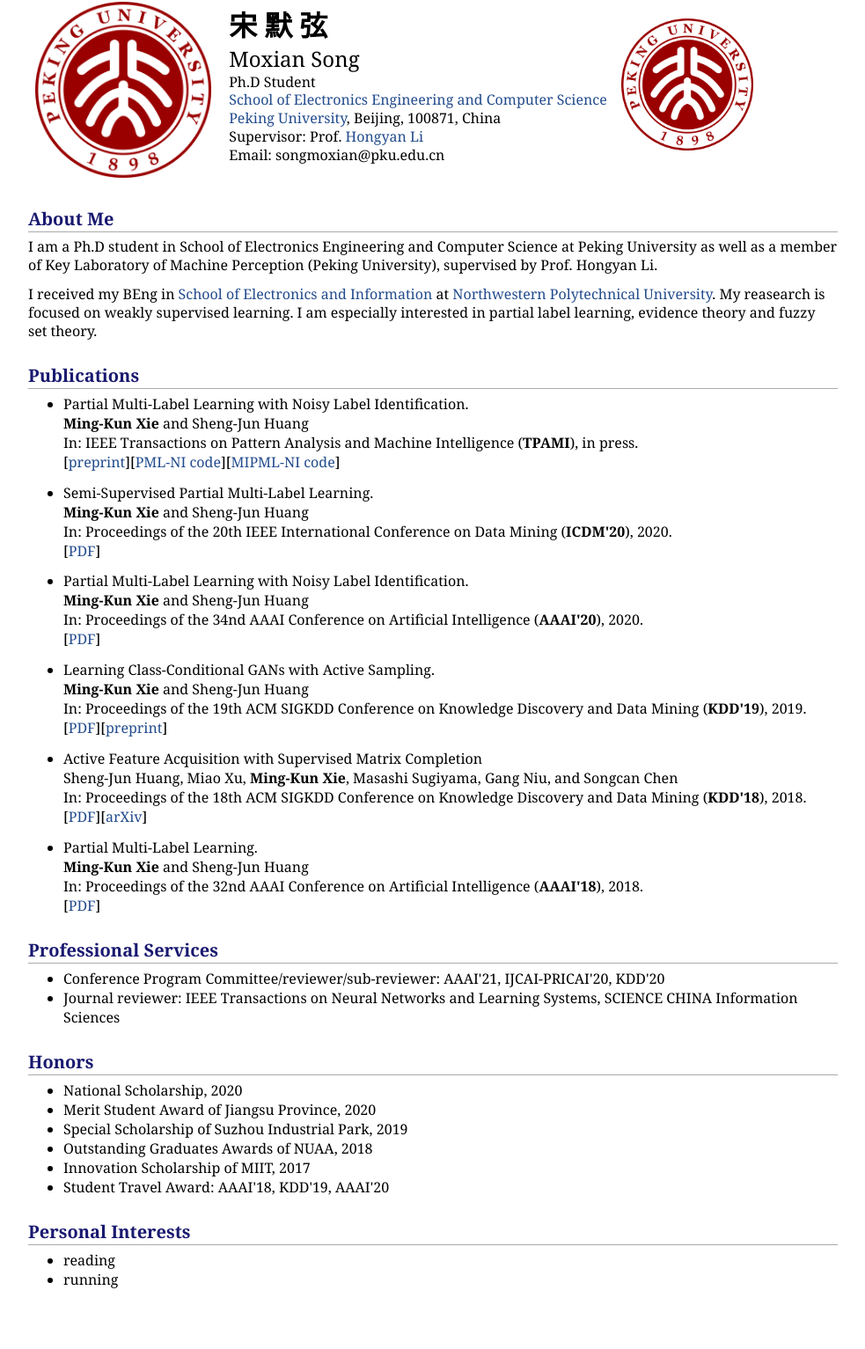
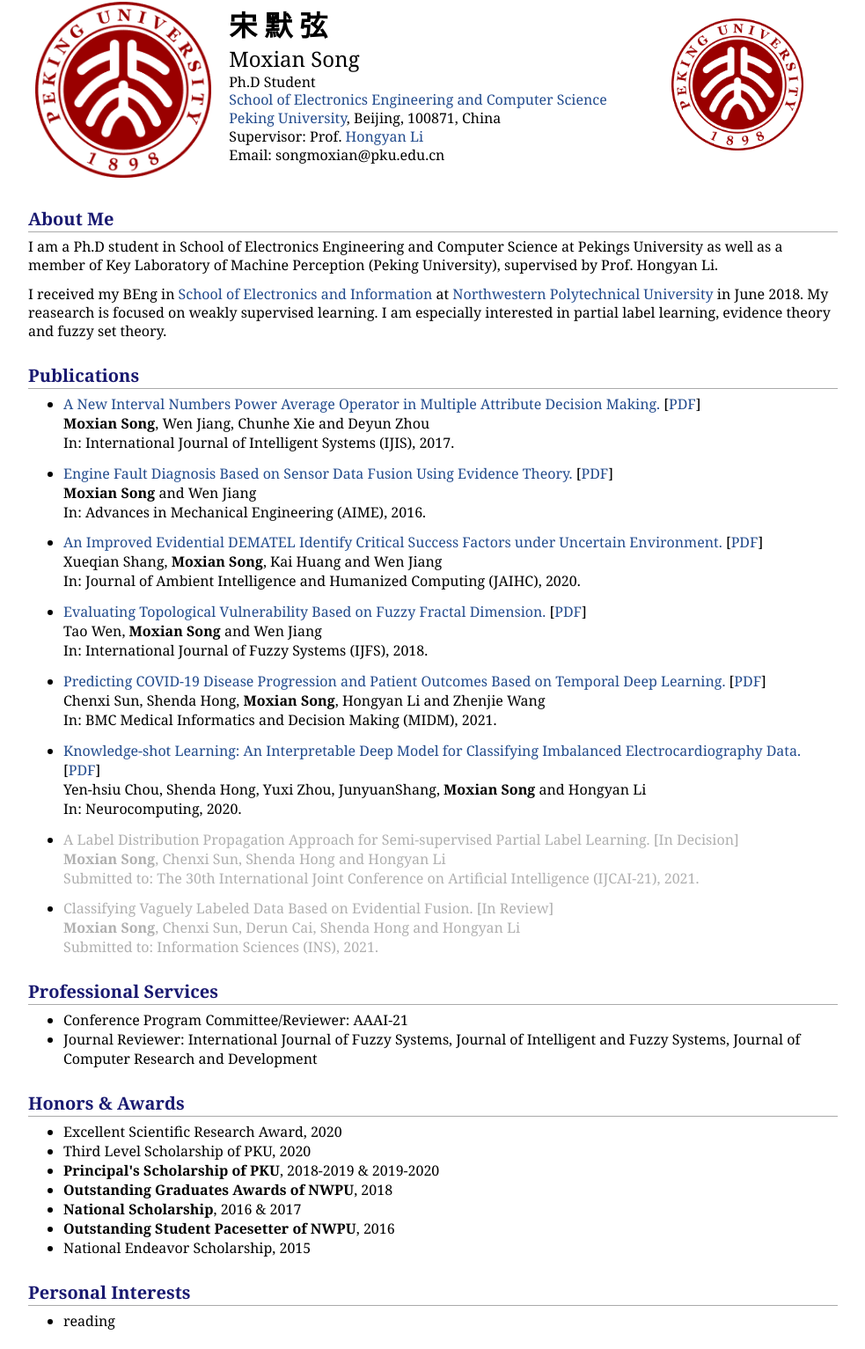
Before and after one commit to Song-Moxian/Song-Moxian, a Jekyll site: the page index.html, which Jekyll copies as it is, in a window 1280 px wide. Shown: the whole page at 88% size, without its empty margins (148-1131 px from the left). Built offline with Jekyll 4.4.1, drawn with Linux system fonts in a browser that asks for light colours; before the commit the page ends 1486 px from its top, so only the background shows below that.

Commit message:
Complete Ver.1

```diff
--- a/index.html
+++ b/index.html
@@ -5,7 +5,7 @@
 <meta name="generator" content="jemdoc, see http://jemdoc.jaboc.net/" />
 <meta http-equiv="Content-Type" content="text/html;charset=utf-8" />
 <link rel="stylesheet" href="jemdoc.css" type="text/css" />
-<title>Ming-Kun Xie at NUAA</title>
+<title>Moxian Song at PKU</title>
 </head>
 <body>
 <div id="layout-content">
@@ -20,57 +20,106 @@
 Supervisor: Prof. <a href="https://www.cis.pku.edu.cn/info/1084/1250.htm">Hongyan Li</a> <br />
 Email: songmoxian@pku.edu.cn <br />
 </td>
+<td>
+&nbsp;&nbsp;&nbsp;&nbsp;&nbsp;&nbsp;&nbsp;&nbsp;&nbsp;&nbsp;
+</td>
 <td valign="center">
-<p align="center"><a href="https://www.pku.edu.cn/" target="_blank"><img height="150" src="images/PKU_LOGO.png"  border="0"></a></p></td></tr></table>
+<p align="center"><a href="https://www.pku.edu.cn/"><img height="150" src="images/PKU_LOGO.png"></a></p></td></tr></table>
 
 
 <h2>About Me</h2>
-<p>I am a Ph.D student in School of Electronics Engineering and Computer Science at Peking University as well as a member of Key Laboratory of Machine Perception (Peking University), supervised by Prof. Hongyan Li.
+<p>I am a Ph.D student in School of Electronics Engineering and Computer Science at Pekings University as well as a member of Key Laboratory of Machine Perception (Peking University), supervised by Prof. Hongyan Li.
 
-<p>I received my BEng in <a href="http://dianzi.nwpu.edu.cn/">School of Electronics and Information</a> at <a href="https://www.nwpu.edu.cn/">Northwestern Polytechnical University</a>. My reasearch is focused on weakly supervised learning. I am especially interested in partial label learning, evidence theory and fuzzy set theory.</p>
+<p>I received my BEng in <a href="http://dianzi.nwpu.edu.cn/">School of Electronics and Information</a> at <a href="https://www.nwpu.edu.cn/">Northwestern Polytechnical University</a> in June 2018. My reasearch is focused on weakly supervised learning. I am especially interested in partial label learning, evidence theory and fuzzy set theory.</p>
 
 
 <h2>Publications</h2>
-
+<!--<h4><font face="Arial">Journal Publications:</font></h4>-->
 <ul style="list-style-type:disc">
-<li>Partial Multi-Label Learning with Noisy Label Identification.<br><b>Ming-Kun Xie</b> and Sheng-Jun Huang<br>In: IEEE Transactions on Pattern Analysis and Machine Intelligence (<strong>TPAMI</strong>), in press.<br>[<a href="publication/tpami-pmlni-preprint.pdf">preprint</a>][<a href="code/PMLNIcode.zip">PML-NI code</a>][<a href="code/MIPMLNIcode.zip">MIPML-NI code</a>]
-</li>
-</ul>
-<ul style="list-style-type:disc">
-<li>Semi-Supervised Partial Multi-Label Learning.<br><b>Ming-Kun Xie</b> and Sheng-Jun Huang<br>In: Proceedings of the 20th IEEE International Conference on Data Mining (<strong>ICDM'20</strong>), 2020.<br>[<a href="publication/icdm20-sspml.pdf">PDF</a>]
-</li>
-</ul>
-<ul style="list-style-type:disc">
-<li>Partial Multi-Label Learning with Noisy Label Identification.<br><b>Ming-Kun Xie</b> and Sheng-Jun Huang<br>In: Proceedings of the 34nd AAAI Conference on Artificial Intelligence (<strong>AAAI'20</strong>), 2020.<br>[<a href="publication/aaai20-pml-ni.pdf">PDF</a>]
-</li>
-</ul>
-<ul style="list-style-type:disc">
-<li>Learning Class-Conditional GANs with Active Sampling.<br><b>Ming-Kun Xie</b> and Sheng-Jun Huang <br>In: Proceedings of the 19th ACM SIGKDD Conference on Knowledge Discovery and Data Mining (<strong>KDD'19</strong>), 2019.<br>[<a href="publication/kdd19-alcg_pdf.pdf">PDF</a>][<a href="publication/kdd19-alcg.pdf">preprint</a>]
-</li>
-</ul>
-<ul style="list-style-type:disc">
-<li>Active Feature Acquisition with Supervised Matrix Completion<br>Sheng-Jun Huang, Miao Xu, <b>Ming-Kun Xie</b>, Masashi Sugiyama, Gang Niu, and Songcan Chen<br>In: Proceedings of the 18th ACM SIGKDD Conference on Knowledge Discovery and Data Mining (<strong>KDD'18</strong>), 2018.<br>[<a href="publication/kdd18-afasmc-conf.pdf">PDF</a>][<a href="https://arxiv.org/pdf/1802.05380.pdf">arXiv</a>]
-</li>
-</ul>
-<ul style="list-style-type:disc">
-<li>Partial Multi-Label Learning.<br><b>Ming-Kun Xie</b> and Sheng-Jun Huang<br>In: Proceedings of the 32nd AAAI Conference on Artificial Intelligence (<strong>AAAI'18</strong>), 2018.<br>[<a href="publication/aaai-pml.pdf">PDF</a>]
+<li>
+<a href="https://onlinelibrary.wiley.com/doi/full/10.1002/int.21861">A New Interval Numbers Power Average Operator in Multiple Attribute Decision Making.</a> [<a href="publication/IJIS-2017'.pdf">PDF</a>]
+<br><b>Moxian Song</b>, Wen Jiang, Chunhe Xie and Deyun Zhou<br>In: International Journal of Intelligent Systems (IJIS), 2017.<br>
 </li>
 </ul>
 
+<ul style="list-style-type:disc">
+<li>
+<a href="https://journals.sagepub.com/doi/full/10.1177/1687814016673291">Engine Fault Diagnosis Based on Sensor Data Fusion Using Evidence Theory.</a> [<a href="publication/AIME-2016'.pdf">PDF</a>]
+<br><b>Moxian Song</b> and Wen Jiang<br>In: Advances in Mechanical Engineering (AIME), 2016.<br>
+</li>
+</ul>
+
+
+
+<ul style="list-style-type:disc">
+<li>
+<a href="https://link.springer.com/article/10.1007%2Fs12652-019-01546-1">An Improved Evidential DEMATEL Identify Critical Success Factors under Uncertain Environment.</a> [<a href="publication/JAIHC-2020'.pdf">PDF</a>]
+<br>Xueqian Shang, <b>Moxian Song</b>, Kai Huang and Wen Jiang<br>In: Journal of Ambient Intelligence and Humanized Computing (JAIHC), 2020.<br>
+</li>
+</ul>
+
+<ul style="list-style-type:disc">
+<li>
+<a href="https://link.springer.com/article/10.1007/s40815-018-0457-8">Evaluating Topological Vulnerability Based on Fuzzy Fractal Dimension.</a> [<a href="publication/IJFS-2018'.pdf">PDF</a>]
+<br>Tao Wen, <b>Moxian Song</b> and Wen Jiang<br>In: International Journal of Fuzzy Systems (IJFS), 2018.<br>
+</li>
+</ul>
+
+
+
+<ul style="list-style-type:disc">
+<li>
+<a href="https://bmcmedinformdecismak.biomedcentral.com/articles/10.1186/s12911-020-01359-9"> Predicting COVID-19 Disease Progression and Patient Outcomes Based on Temporal Deep Learning.</a> [<a href="publication/BMCMIDM-2021'.pdf">PDF</a>]
+<br>Chenxi Sun, Shenda Hong, <b>Moxian Song</b>, Hongyan Li and Zhenjie Wang<br>In: BMC Medical Informatics and Decision Making (MIDM), 2021.<br>
+</li>
+</ul>
+
+<ul style="list-style-type:disc">
+<li>
+<a href="https://www.sciencedirect.com/science/article/pii/S092523122031153X?via%3Dihub"> Knowledge-shot Learning: An Interpretable Deep Model for Classifying Imbalanced Electrocardiography Data.</a> [<a href="publication/Neurocomputing-2020'.pdf">PDF</a>]
+<br>Yen-hsiu Chou, Shenda Hong, Yuxi Zhou, JunyuanShang, <b>Moxian Song</b> and Hongyan Li<br>In: Neurocomputing, 2020.<br>
+</li>
+</ul>
+
+
+
+<ul style="list-style-type:disc">
+<li>
+<font color="#B0B0B0">
+A Label Distribution Propagation Approach for Semi-supervised Partial Label Learning. [In Decision]
+<br><b>Moxian Song</b>, Chenxi Sun, Shenda Hong and Hongyan Li
+<br>Submitted to: The 30th International Joint Conference on Artificial Intelligence (IJCAI-21), 2021.<br>
+</font>
+</li>
+</ul>
+
+<ul style="list-style-type:disc">
+<li>
+<font color="#B0B0B0">
+Classifying Vaguely Labeled Data Based on Evidential Fusion. [In Review]
+<br><b>Moxian Song</b>, Chenxi Sun, Derun Cai, Shenda Hong and Hongyan Li
+<br>Submitted to: Information Sciences (INS), 2021.<br>
+</font>
+</li>
+</ul>
+
+
+
 <h2>Professional Services</h2>
 <ul style="list-style-type:disc">
-	<li>Conference Program Committee/reviewer/sub-reviewer: AAAI'21, IJCAI-PRICAI'20, KDD'20</li>
-  <li>Journal reviewer: IEEE Transactions on Neural Networks and Learning Systems, SCIENCE CHINA Information Sciences</li>
+	<li>Conference Program Committee/Reviewer: AAAI-21</li>
+  <li>Journal Reviewer: International Journal of Fuzzy Systems, Journal of Intelligent and Fuzzy Systems, Journal of Computer Research and Development</li>
 </ul>
 
-<h2>Honors </h2>
+<h2>Honors & Awards</h2>
 <ul style="list-style-type:disc">
-    <li>National Scholarship, 2020</li>
-    <li>Merit Student Award of Jiangsu Province, 2020</li>
-    <li>Special Scholarship of Suzhou Industrial Park, 2019</li>
-	  <li>Outstanding Graduates Awards of NUAA, 2018</li>
-    <li>Innovation Scholarship of MIIT, 2017</li>
-    <li>Student Travel Award: AAAI'18, KDD'19, AAAI'20</li>
+    <li>Excellent Scientific Research Award, 2020</li>
+    <li>Third Level Scholarship of PKU, 2020</li>
+    <li><b>Principal's Scholarship of PKU</b>, 2018-2019 & 2019-2020</li>
+    <li><b>Outstanding Graduates Awards of NWPU</b>, 2018</li>
+    <li><b>National Scholarship</b>, 2016 & 2017</li>
+    <li><b>Outstanding Student Pacesetter of NWPU</b>, 2016</li>
+    <li>National Endeavor Scholarship, 2015</li>
 </ul>
 
 
@@ -78,7 +127,6 @@
 <h2>Personal Interests</h2>
 <ul style="list-style-type:disc">
     <li>reading</li>
-    <li>running</li>
 </ul>
 
 </div>
```
Also changed, not shown: 15 other files.
